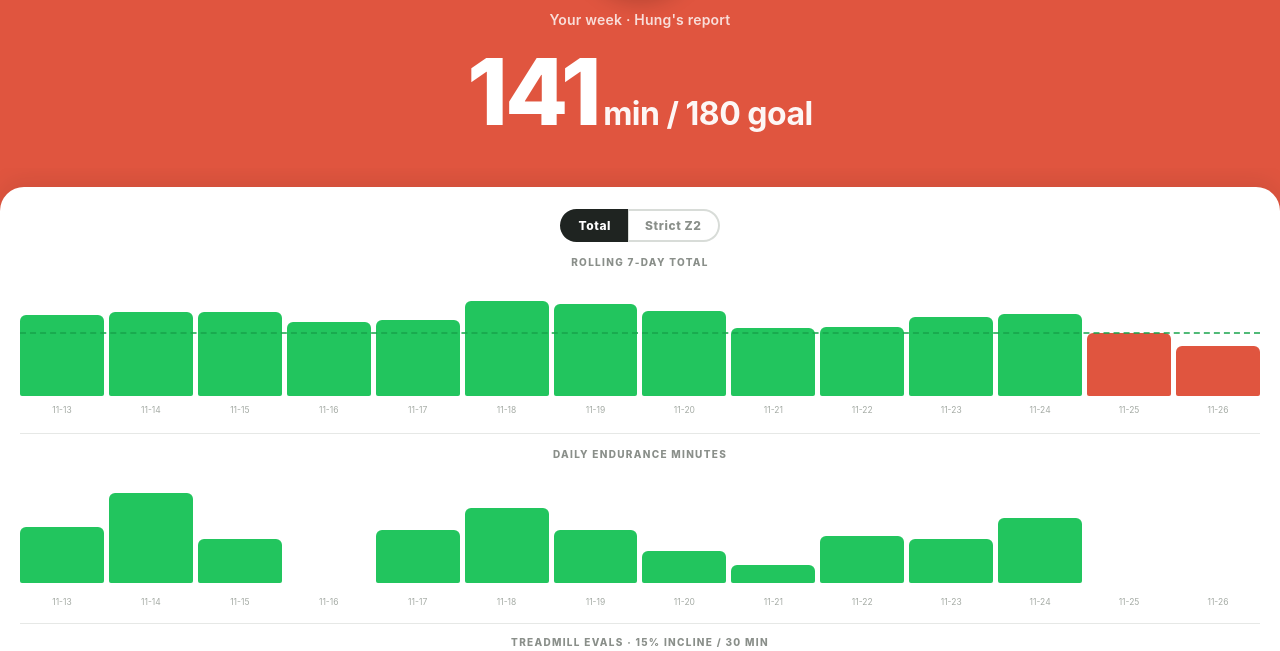
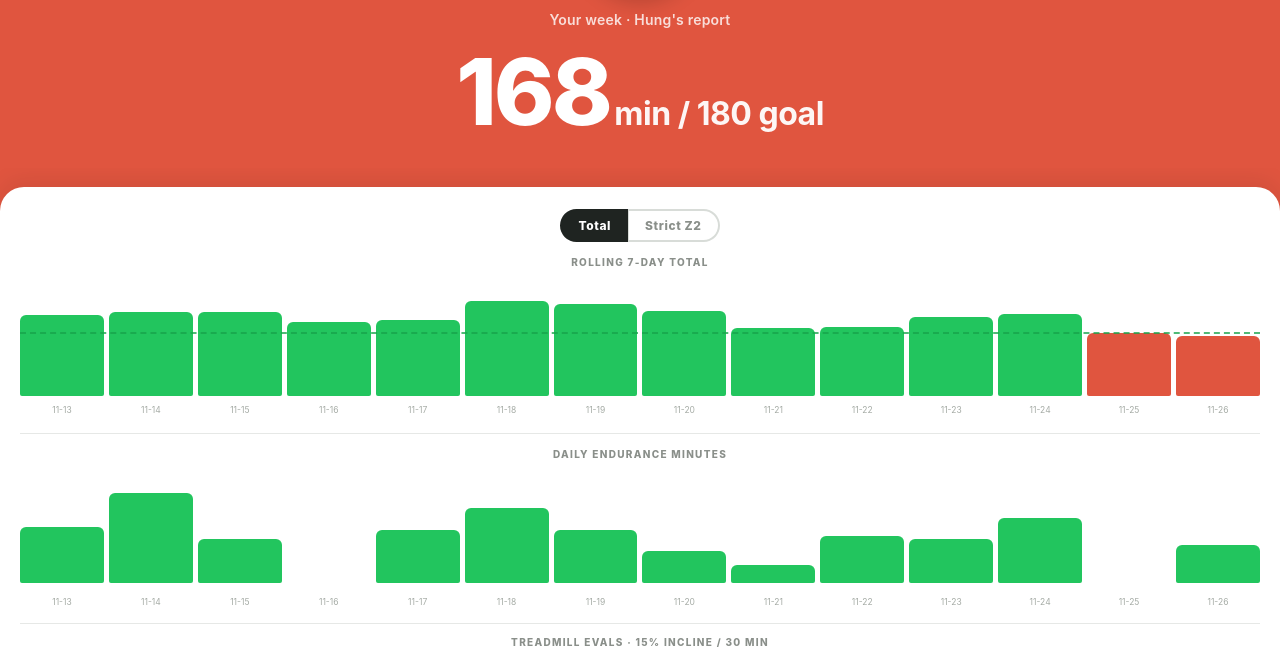
Before and after one commit to dk-cloud-agents/hung-report, a plain HTML site: page index.html in a window 1280 px wide. Shown: the part 153-804 px from the top of the page. Drawn offline with Linux system fonts and the light colour scheme.

Commit message:
[auto] endurance report 11-26 total 168

```diff
--- a/index.html
+++ b/index.html
@@ -118,14 +118,14 @@
 const GOAL = 180;
 // Data: date + trailing-7-day total minutes. Update these to keep the report fresh.
 const dates   = ["11-13", "11-14", "11-15", "11-16", "11-17", "11-18", "11-19", "11-20", "11-21", "11-22", "11-23", "11-24", "11-25", "11-26"];
-const rolling = [227, 235, 235, 207, 213, 265, 257, 239, 189, 192, 222, 230, 178, 141];
+const rolling = [227, 235, 235, 207, 213, 265, 257, 239, 189, 192, 222, 230, 178, 168];
 // Per-day endurance total minutes for the SAME dates as above (Zone 2 Volume col B).
 // populate at publish time — keep aligned one-to-one with dates[]/rolling[].
-const daily = [39, 62, 30, 0, 37, 52, 37, 22, 12, 32, 30, 45, 0, 0];
+const daily = [39, 62, 30, 0, 37, 52, 37, 22, 12, 32, 30, 45, 0, 26];
 // Strict Zone 2 series (Zone 2 Volume col C per-day, col E 7-day rolling) —
 // same dates order as above. Populated at publish time.
-const z2daily = [39, 62, 30, 0, 22, 52, 20, 0, 12, 32, 30, 45, 0, 0];
-const z2rolling = [143, 205, 205, 177, 167, 219, 224, 185, 135, 138, 168, 191, 139, 120];
+const z2daily = [39, 62, 30, 0, 22, 52, 20, 0, 12, 32, 30, 45, 0, 26];
+const z2rolling = [143, 205, 205, 177, 167, 219, 224, 185, 135, 138, 168, 191, 139, 146];
 
 // NEW (zone-2-filter): 'total' = all endurance volume (default), 'z2' = strict
 // Zone 2 only. Default OFF every load; the choice is NOT persisted.
```
